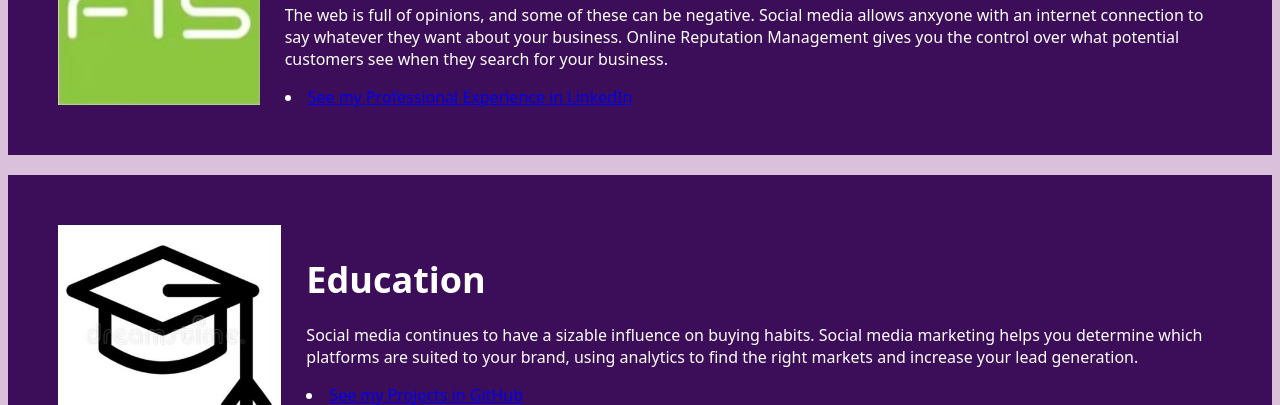
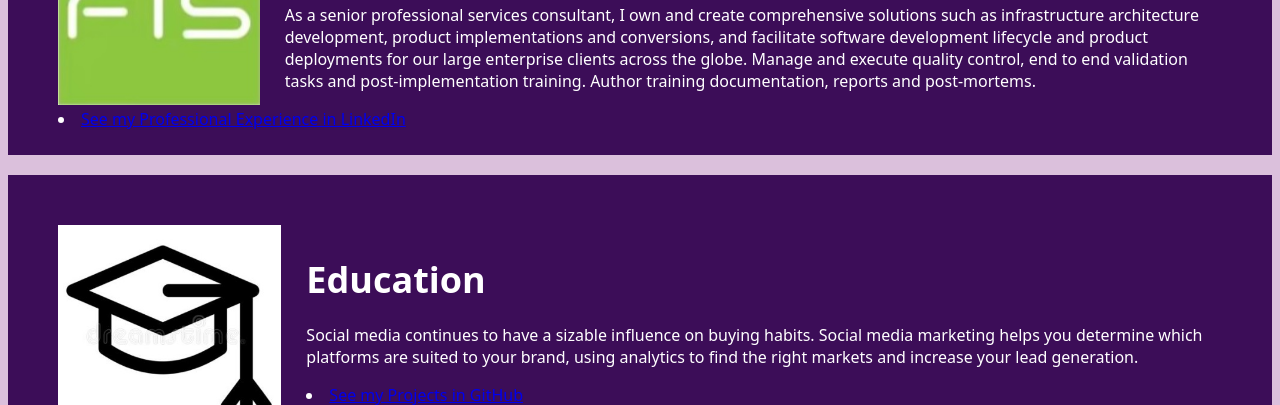
Before and after one commit to jackilynt/homework2, a plain HTML site: page index.html in a window 1280 px wide. Shown: the part 695-1100 px from the top of the page. Drawn offline with Linux system fonts and the light colour scheme.

Commit message:
JackilynPortfolio.github.io

```diff
--- a/assets/CSS/stylesheet.css
+++ b/assets/CSS/stylesheet.css
@@ -1,20 +1,17 @@
-* {
+/* * {
     box-sizing: border-box;
-    padding: 10;
-    margin: 10;
+    padding: 0;
+    margin: 0;
 }
 
 body {
     background-color: #d9dcd6;
 }
 
-/*apply a background image*/
 .header {
     padding: 20px;
     font-family: 'Trebuchet MS', 'Lucida Sans Unicode', 'Lucida Grande', 'Lucida Sans', Arial, sans-serif;
     background-color: #2a607c;
-    background-image: url("../images/fis.jpg");
-    background-size: cover;
     color: #ffffff;
 }
 
@@ -53,14 +50,14 @@ p {
     font-size: 16px;
 }
 
-/*.hero {
+.hero {
     height: 800px;
     width: 100%;
     margin-bottom: 25px;
     background-image: url("../images/digital-marketing-meeting.jpg");
     background-size: cover;
     background-position: center;
-} */
+}
 
 .float-left {
     float: left;
@@ -200,4 +197,4 @@ p {
 
 .footer h2 {
     font-size: 20px;
-}
+} */
--- a/index.html
+++ b/index.html
@@ -31,7 +31,7 @@
             <img src="./assets/images/fis.jpg" alt="experience" class="float-left" />
             <h2>Experience</h2>
             <p>
-                The web is full of opinions, and some of these can be negative. Social media allows anxyone with an internet connection to say whatever they want about your business. Online Reputation Management gives you the control over what potential customers see when they search for your business.
+                As a senior professional services consultant, I own and create comprehensive solutions such as infrastructure architecture development, product implementations and conversions, and facilitate software development lifecycle and product deployments for our large enterprise clients across the globe. Manage and execute quality control, end to end validation tasks and post-implementation training. Author training documentation, reports and post-mortems.
                 <li>
                     <a href="https://www.linkedin.com/in/jackilyntan/" target="_blank" rel="noopener" > See my Professional Experience in LinkedIn </a>
                 </li>
```
